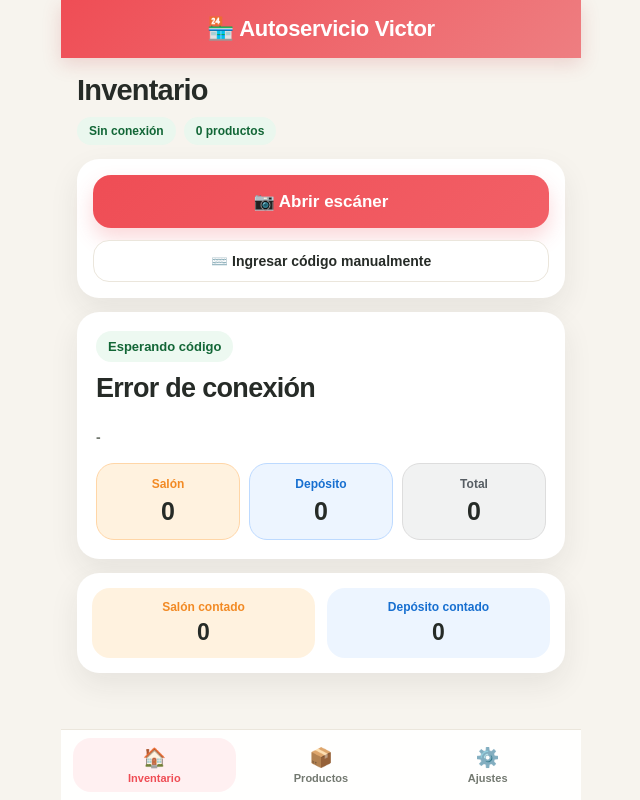
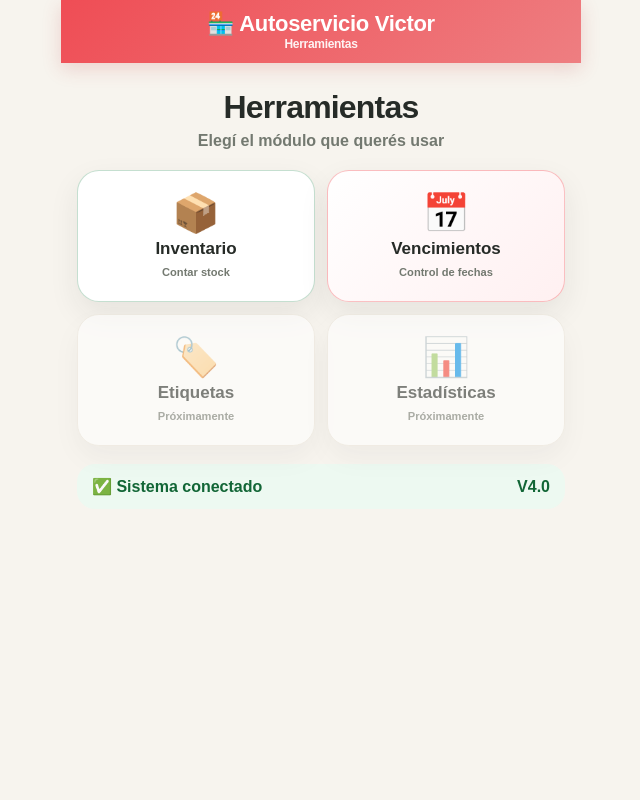
Before and after one commit to autoserviciovictor/herramientas-autoservicio-victor, a website: page index.html in a window 1280 px wide. Shown: the whole page, without its empty margins (319-959 px from the left). Drawn offline with Linux system fonts and the light colour scheme; no server answers.

Commit message:
Add files via upload

```diff
--- a/app.js
+++ b/app.js
@@ -13,12 +13,12 @@ import {
     obtenerContador,
     reiniciarContador,
     obtenerConteosUbicacion
-} from "./excel.js?v=313-contador-numero";
+} from "./excel.js?v=400-dashboard";
 
 import {
     iniciarScanner,
     detenerScanner
-} from "./scanner.js?v=313-contador-numero";
+} from "./scanner.js?v=400-dashboard";
 
 import {
     ocultarSplash,
@@ -43,7 +43,7 @@ import {
     desactivarModoCantidad,
     activarTabProductos,
     actualizarConteosUbicacion
-} from "./ui.js?v=313-contador-numero";
+} from "./ui.js?v=400-dashboard";
 
 let ubicacionActual = "salon";
 let productoActual = null;
@@ -96,6 +96,7 @@ inicializar();
 
 async function inicializar() {
     ocultarSplash();
+    cambiarPantalla("inicio");
     actualizarUbicacion(ubicacionActual);
     actualizarEstadoExcel(0);
     actualizarContador(0);
@@ -119,6 +120,14 @@ function configurarEventos() {
             if (pantalla !== "inventario") cerrarScanner(true);
             cambiarPantalla(pantalla);
             if (pantalla === "productos") refrescarProductos();
+        });
+    });
+
+    document.querySelectorAll("[data-modulo]").forEach(btn => {
+        btn.addEventListener("click", () => {
+            const modulo = btn.dataset.modulo;
+            if (modulo !== "inventario") cerrarScanner(true);
+            cambiarPantalla(modulo);
         });
     });
 
--- a/index.html
+++ b/index.html
@@ -3,27 +3,67 @@
 <head>
     <meta charset="UTF-8">
     <meta name="viewport" content="width=device-width, initial-scale=1.0, viewport-fit=cover">
-    <title>Inventario Victor 3.1.2</title>
+    <title>Herramientas Autoservicio Victor V4.0</title>
 
-    <link rel="stylesheet" href="style.css?v=313-contador-numero">
+    <link rel="stylesheet" href="style.css?v=400-dashboard">
 
     <script src="https://unpkg.com/@zxing/library@latest"></script>
 </head>
 <body>
 
 <div id="splash" class="splash">
-    <div class="splash-logo">📦</div>
-    <h1>Inventario Victor</h1>
-    <p>Versión 3.1.2</p>
+    <div class="splash-logo">🏪</div>
+    <h1>Autoservicio Victor</h1>
+    <p>Herramientas V4.0</p>
 </div>
 
 <div class="app">
 
-    <div class="brand-header">🏪 Autoservicio Victor</div>
+    <div class="brand-header"><span>🏪 Autoservicio Victor</span><small>Herramientas</small></div>
 
-    <main id="pantallaInventario" class="pantalla activa">
+
+    <main id="pantallaInicio" class="pantalla pantalla-inicio activa">
+        <header class="home-header">
+            <h1>Herramientas</h1>
+            <p>Elegí el módulo que querés usar</p>
+        </header>
+
+        <section class="module-grid">
+            <button class="module-card module-inventario" data-modulo="inventario">
+                <span class="module-icon">📦</span>
+                <strong>Inventario</strong>
+                <small>Contar stock</small>
+            </button>
+
+            <button class="module-card module-vencimientos" data-modulo="vencimientos">
+                <span class="module-icon">📅</span>
+                <strong>Vencimientos</strong>
+                <small>Control de fechas</small>
+            </button>
+
+            <button class="module-card module-disabled" type="button" disabled>
+                <span class="module-icon">🏷️</span>
+                <strong>Etiquetas</strong>
+                <small>Próximamente</small>
+            </button>
+
+            <button class="module-card module-disabled" type="button" disabled>
+                <span class="module-icon">📊</span>
+                <strong>Estadísticas</strong>
+                <small>Próximamente</small>
+            </button>
+        </section>
+
+        <section class="home-status">
+            <span>✅ Sistema conectado</span>
+            <strong>V4.0</strong>
+        </section>
+    </main>
+
+    <main id="pantallaInventario" class="pantalla">
         <header class="header-app">
             <div>
+                <button class="module-back-btn" data-modulo="inicio" type="button">‹</button>
                 <h1>Inventario</h1>
                 <div class="status-line">
                     <span id="estadoExcelTexto">Conectando...</span>
@@ -181,8 +221,30 @@
         </section>
     </main>
 
+    <main id="pantallaVencimientos" class="pantalla">
+        <header class="header-edit">
+            <button class="back-btn" data-modulo="inicio" type="button">‹</button>
+            <div>
+                <h1>Vencimientos</h1>
+                <p>Módulo preparado para control de fechas</p>
+            </div>
+        </header>
+
+        <section class="coming-card">
+            <div class="coming-icon">📅</div>
+            <h2>Control de vencimientos</h2>
+            <p>Acá vamos a cargar productos escaneados, fecha de vencimiento y cantidades en salón y depósito.</p>
+            <ul>
+                <li>Escanear código</li>
+                <li>Buscar producto en la base maestra</li>
+                <li>Cargar fecha de vencimiento</li>
+                <li>Guardar salón, depósito y total</li>
+            </ul>
+        </section>
+    </main>
+
     <nav class="bottom-nav">
-        <button class="nav-btn activo" data-pantalla="inventario">🏠<span>Inventario</span></button>
+        <button class="nav-btn" data-pantalla="inventario">🏠<span>Inventario</span></button>
         <button class="nav-btn" data-pantalla="productos">📦<span>Productos</span></button>
         <button class="nav-btn" data-pantalla="ajustes">⚙️<span>Ajustes</span></button>
     </nav>
@@ -190,6 +252,6 @@
     <div id="toast" class="toast"></div>
 </div>
 
-<script type="module" src="./app.js?v=313-contador-numero"></script>
+<script type="module" src="./app.js?v=400-dashboard"></script>
 </body>
 </html>
--- a/style.css
+++ b/style.css
@@ -599,3 +599,87 @@ body { background: var(--bg); }
     .result-stock-row { grid-column: 1; grid-row: auto; display: flex; text-align: left; }
     .result-stock-row b { border-left: 0; padding-left: 0; }
 }
+
+
+/* =========================
+   V4.0 - Dashboard de módulos
+   ========================= */
+.brand-header {
+    flex-direction: column;
+    gap: 1px;
+}
+.brand-header span { line-height: 1.1; }
+.brand-header small { font-size: 12px; opacity: .92; font-weight: 700; }
+
+body.en-inicio .bottom-nav { display: none; }
+body.en-inicio .app { padding-bottom: 20px; }
+
+.pantalla-inicio { padding-top: 22px; }
+.home-header { text-align: center; margin: 4px 0 20px; }
+.home-header h1 { margin: 0; font-size: 32px; letter-spacing: -0.8px; }
+.home-header p { margin: 6px 0 0; color: var(--muted); font-weight: 800; }
+
+.module-grid {
+    display: grid;
+    grid-template-columns: 1fr 1fr;
+    gap: 12px;
+}
+.module-card {
+    min-height: 132px;
+    border: 1px solid var(--border);
+    border-radius: 22px;
+    background: var(--card);
+    box-shadow: var(--shadow);
+    display: flex;
+    flex-direction: column;
+    align-items: center;
+    justify-content: center;
+    gap: 7px;
+    cursor: pointer;
+    color: var(--text);
+    text-align: center;
+}
+.module-card:active { transform: scale(.99); }
+.module-icon { font-size: 38px; line-height: 1; }
+.module-card strong { font-size: 17px; }
+.module-card small { color: var(--muted); font-weight: 700; }
+.module-inventario { border-color: rgba(25, 128, 68, .25); }
+.module-vencimientos { border-color: rgba(239, 77, 85, .35); background: linear-gradient(135deg, #fff, var(--brand-soft)); }
+.module-disabled { opacity: .58; cursor: not-allowed; }
+.home-status {
+    margin-top: 18px;
+    padding: 13px 15px;
+    border-radius: 18px;
+    background: var(--primary-soft);
+    color: var(--primary-dark);
+    display: flex;
+    justify-content: space-between;
+    align-items: center;
+    font-weight: 900;
+}
+.module-back-btn {
+    width: 42px;
+    height: 42px;
+    border: 0;
+    border-radius: 14px;
+    background: white;
+    box-shadow: var(--shadow);
+    font-size: 30px;
+    line-height: 1;
+    margin-right: 8px;
+    cursor: pointer;
+}
+.header-app > div:first-child { display: grid; grid-template-columns: auto 1fr; align-items: center; }
+.header-app .status-line { grid-column: 1 / -1; }
+
+.coming-card {
+    background: var(--card);
+    border-radius: 24px;
+    box-shadow: var(--shadow);
+    padding: 22px;
+    border: 1px solid rgba(239, 77, 85, .18);
+}
+.coming-icon { font-size: 48px; margin-bottom: 10px; }
+.coming-card h2 { margin: 0 0 8px; font-size: 25px; }
+.coming-card p { margin: 0 0 14px; color: var(--muted); font-weight: 700; line-height: 1.35; }
+.coming-card ul { margin: 0; padding-left: 20px; color: var(--text); font-weight: 800; line-height: 1.8; }
--- a/ui.js
+++ b/ui.js
@@ -1,7 +1,9 @@
 const elementos = {
     splash: document.getElementById("splash"),
     pantallas: {
+        inicio: document.getElementById("pantallaInicio"),
         inventario: document.getElementById("pantallaInventario"),
+        vencimientos: document.getElementById("pantallaVencimientos"),
         productos: document.getElementById("pantallaProductos"),
         editarProducto: document.getElementById("pantallaEditarProducto"),
         ajustes: document.getElementById("pantallaAjustes")
@@ -52,6 +54,7 @@ export function ocultarSplash() {
 
 export function cambiarPantalla(nombre) {
     Object.entries(elementos.pantallas).forEach(([clave, pantalla]) => {
+        if (!pantalla) return;
         pantalla.classList.toggle("activa", clave === nombre);
     });
 
@@ -60,6 +63,8 @@ export function cambiarPantalla(nombre) {
     elementos.navBtns.forEach(btn => {
         btn.classList.toggle("activo", btn.dataset.pantalla === pantallaNav);
     });
+
+    document.body.classList.toggle("en-inicio", nombre === "inicio" || nombre === "vencimientos");
 }
 
 export function mostrarMensaje(texto, tipo = "ok") {
```
